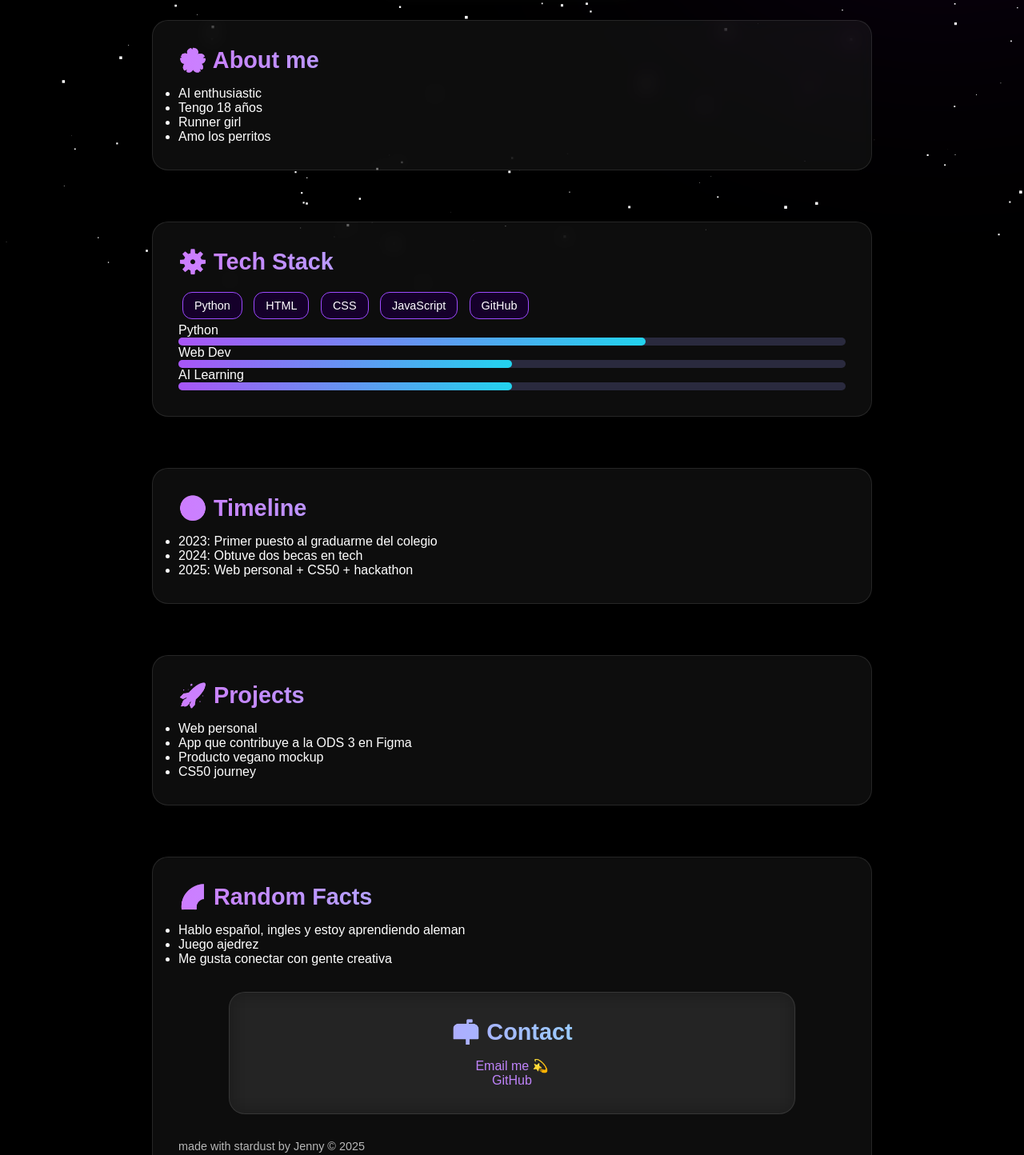
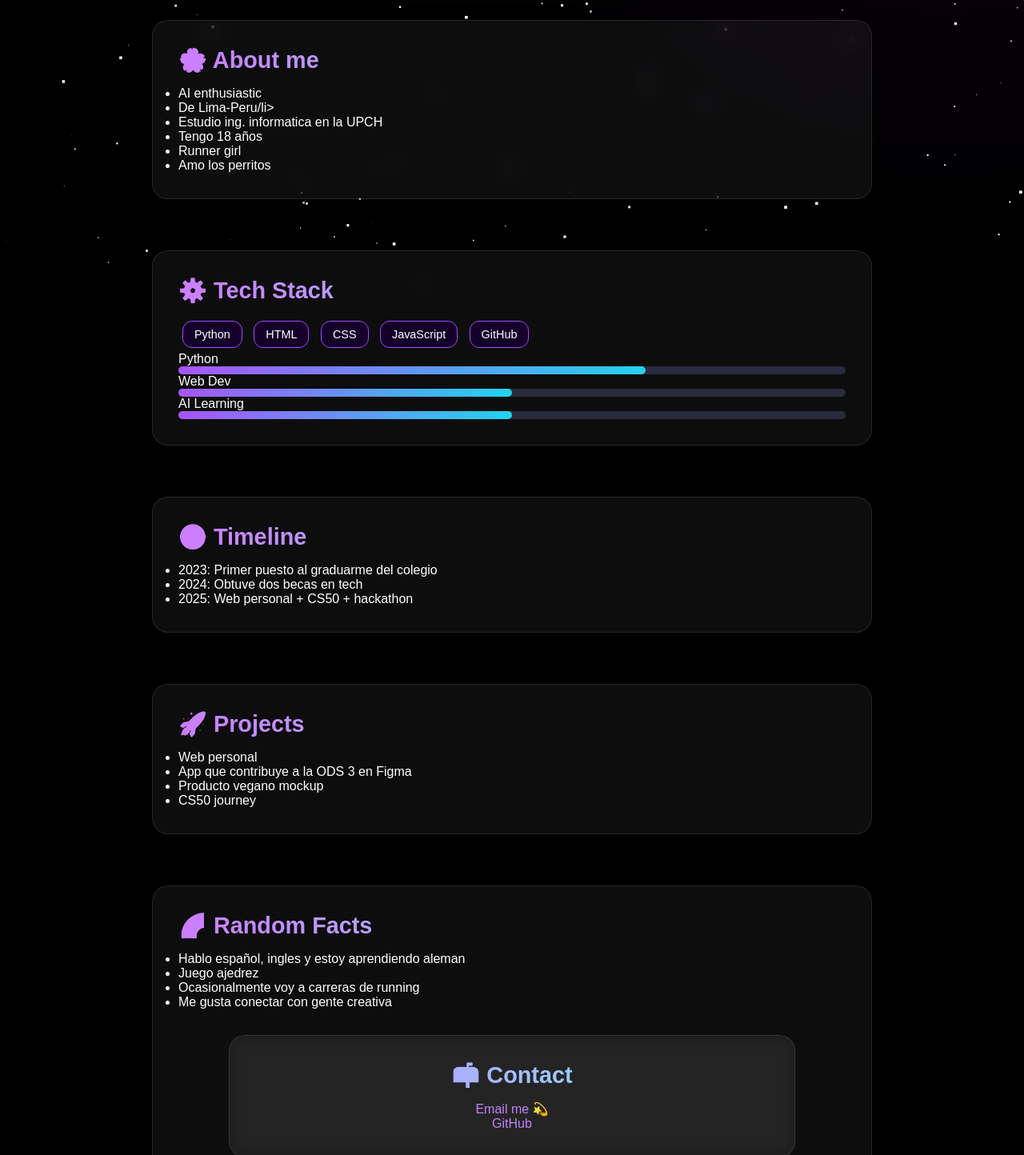
Before and after one commit to Jennycbrpl/my_web, a plain HTML site: page index.html in a window 1280 px wide. Shown: the part 445-1889 px from the top of the page at 80% size. Drawn offline with Linux system fonts and the light colour scheme.

Commit message:
Update index.html

```diff
--- a/index.html
+++ b/index.html
@@ -90,6 +90,8 @@
       <h2>🌸 About me</h2>
       <ul>
         <li>AI enthusiastic</li>
+        <li>De Lima-Peru/li>
+        <li>Estudio ing. informatica en la UPCH</li>
         <li>Tengo 18 años</li>
         <li>Runner girl</li>
         <li>Amo los perritos</li>
@@ -136,6 +138,7 @@
     <ul>
       <li>Hablo español, ingles y estoy aprendiendo aleman</li>
       <li>Juego ajedrez</li>
+      <li>Ocasionalmente voy a carreras de running</li>
       <li>Me gusta conectar con gente creativa</li>
     </ul>
 
```
